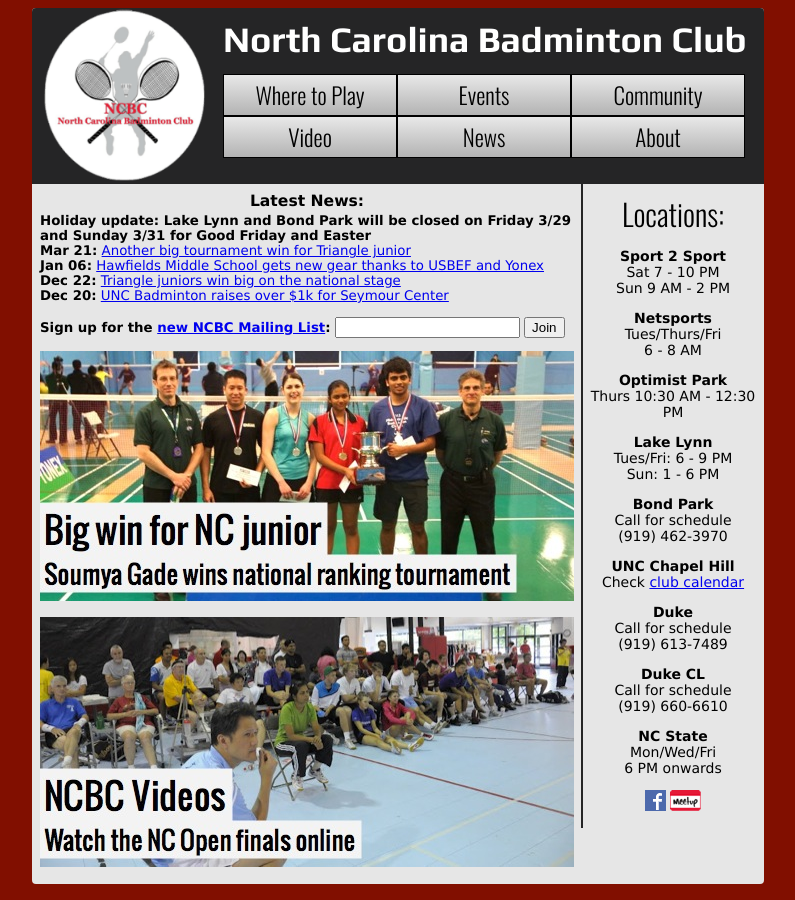
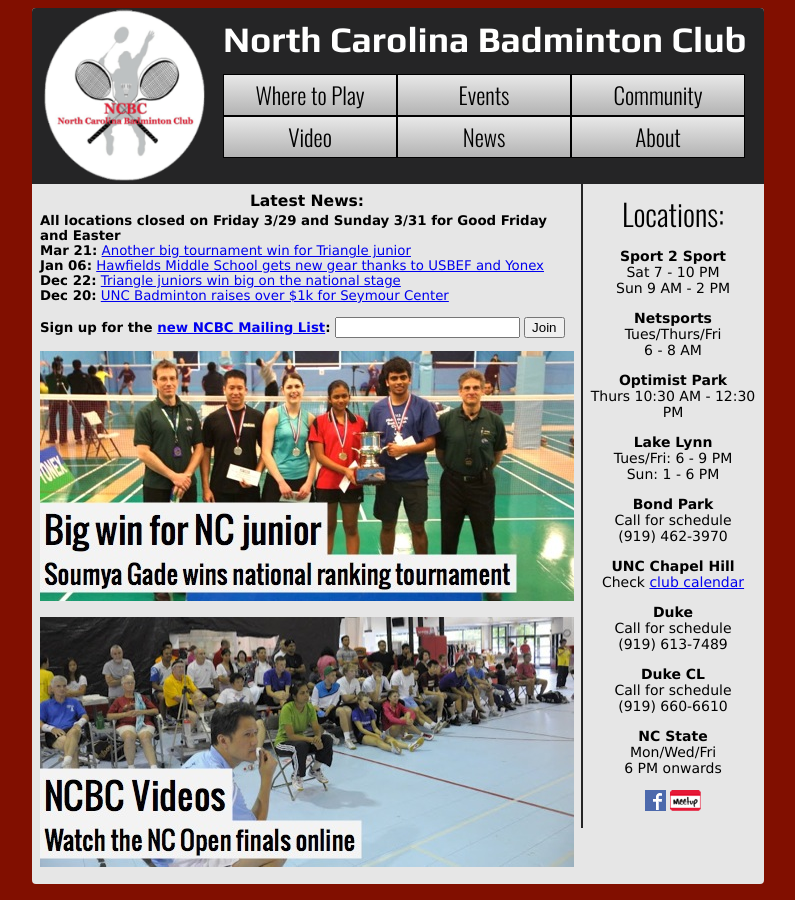
Before and after one commit to NCBC/ncbc.github.com, a Jekyll site: the page built from index.html, in a window 1280 px wide. Shown: the whole page, without its empty margins (242-1037 px from the left). Built offline with Jekyll 4.4.1, drawn with Linux system fonts in a browser that asks for light colours.

Commit message:
Holiday schedule update

```diff
--- a/index.html
+++ b/index.html
@@ -5,7 +5,7 @@
 
 <div id="main" class="grid_9">
 	<h3 style="margin-top: 8px; margin-bottom: -10px; text-align: center;">Latest News:</h3>
-	<p><strong>Holiday update: Lake Lynn and Bond Park will be closed on Friday 3/29 and Sunday 3/31 for Good Friday and Easter</strong><br />{% for post in site.posts limit:4 %}
+	<p><strong> All locations closed on Friday 3/29 and Sunday 3/31 for Good Friday and Easter</strong><br />{% for post in site.posts limit:4 %}
 	<strong>{{ post.date | date: "%b %d" }}:</strong> <a href="{{ post.url }}">{{ post.title }}</a> <br />
 		{% endfor %}</p>
 	<p>
```
